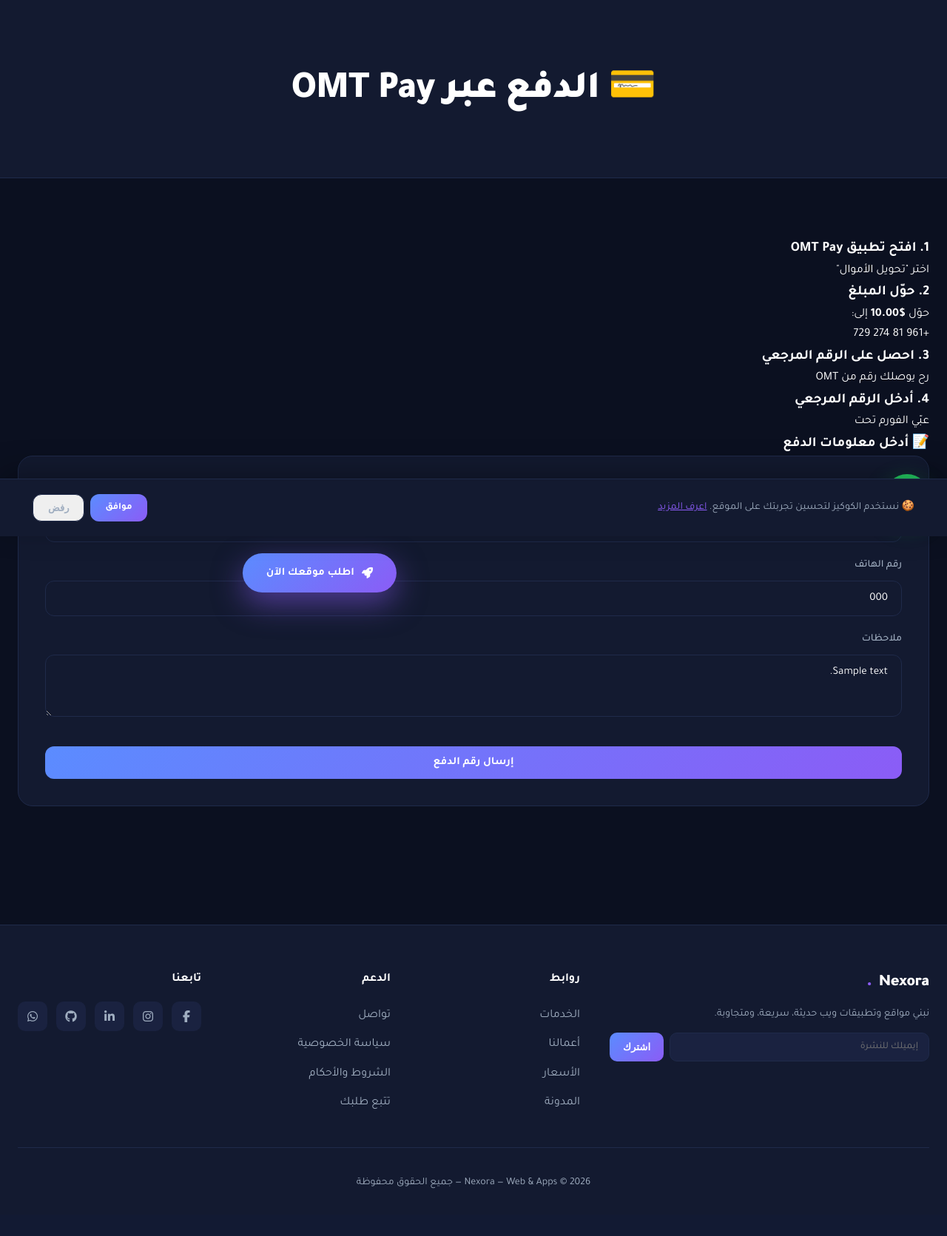
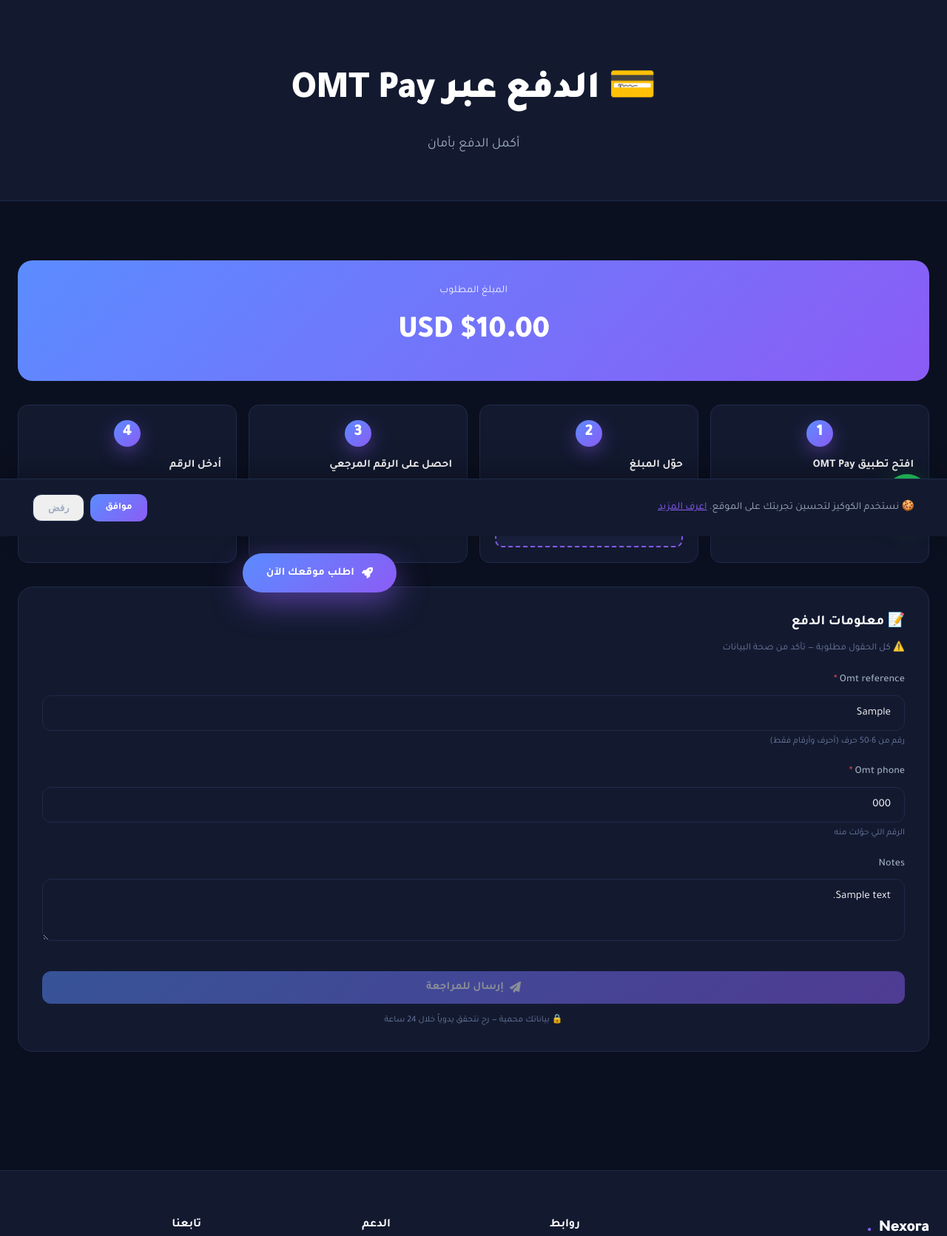
Before and after one commit to bilali822/nexora, a Django app: page /payments/omt/1/ in a window 1280 px wide. Shown: the part 75-1746 px from the top of the page at 74% size. Before the commit the page ends 1682 px from the top, so only its background shows below. Run offline with Django 5.2, Linux system fonts and the light colour scheme; a user stored in the database is signed in; tables that the repository leaves empty hold one stand-in row (values such as "Sample post").

Commit message:
Secure payment form with validation

```diff
--- a/billing/forms.py
+++ b/billing/forms.py
@@ -1,18 +1,71 @@
 from django import forms
+from django.core.exceptions import ValidationError
 from .models import Payment
 
 
 class OMTConfirmForm(forms.ModelForm):
+    omt_reference = forms.CharField(
+        max_length=50,
+        required=True,
+        widget=forms.TextInput(attrs={
+            'class': 'form-input',
+            'placeholder': 'مثال: OMT123456789',
+            'minlength': 6,
+            'maxlength': 50,
+            'pattern': '[A-Za-z0-9\\-]{6,50}',
+            'autocomplete': 'off',
+            'required': True,
+        }),
+        help_text='رقم من 6-50 حرف (أحرف وأرقام فقط)',
+    )
+    omt_phone = forms.CharField(
+        max_length=30,
+        required=True,
+        widget=forms.TextInput(attrs={
+            'class': 'form-input',
+            'placeholder': '+961 81 234 567',
+            'pattern': '[0-9+\\s\\-]{7,30}',
+            'autocomplete': 'tel',
+            'required': True,
+        }),
+        help_text='الرقم اللي حوّلت منه',
+    )
+    notes = forms.CharField(
+        required=False,
+        max_length=500,
+        widget=forms.Textarea(attrs={
+            'class': 'form-input',
+            'rows': 3,
+            'placeholder': 'ملاحظات إضافية (اختياري)',
+            'maxlength': 500,
+        }),
+    )
+
     class Meta:
         model = Payment
         fields = ['omt_reference', 'omt_phone', 'notes']
-        widgets = {
-            'omt_reference': forms.TextInput(attrs={'class': 'form-input', 'placeholder': 'OMT-123456789'}),
-            'omt_phone': forms.TextInput(attrs={'class': 'form-input', 'placeholder': '+961-XXXXXXXX'}),
-            'notes': forms.Textarea(attrs={'class': 'form-input', 'rows': 3}),
-        }
-        labels = {
-            'omt_reference': 'رقم OMT Pay المرجعي',
-            'omt_phone': 'رقم الهاتف',
-            'notes': 'ملاحظات',
-        }
+
+    def clean_omt_reference(self):
+        ref = self.cleaned_data.get('omt_reference', '').strip().upper()
+        # شيل المسافات
+        ref = ref.replace(' ', '')
+        if len(ref) < 6:
+            raise ValidationError('رقم OMT قصير جداً — 6 أحرف على الأقل')
+        if len(ref) > 50:
+            raise ValidationError('رقم OMT طويل جداً')
+        if not any(c.isdigit() for c in ref):
+            raise ValidationError('رقم OMT يجب أن يحتوي على أرقام')
+        # تحقق من عدم التكرار
+        if Payment.objects.filter(omt_reference=ref).exclude(pk=self.instance.pk).exists():
+            raise ValidationError('رقم OMT مستخدم مسبقاً')
+        return ref
+
+    def clean_omt_phone(self):
+        phone = self.cleaned_data.get('omt_phone', '').strip()
+        # شيل المسافات والشرطات
+        clean = ''.join(c for c in phone if c.isdigit() or c == '+')
+        if len(clean) < 7:
+            raise ValidationError('رقم الهاتف قصير جداً')
+        if len(clean) > 15:
+            raise ValidationError('رقم الهاتف طويل جداً')
+        return phone
--- a/billing/templates/billing/omt_payment.html
+++ b/billing/templates/billing/omt_payment.html
@@ -1,20 +1,189 @@
 {% extends 'base.html' %}
 {% block title %}الدفع عبر OMT Pay — Nexora{% endblock %}
 {% block content %}
-<section class="page-head"><div class="container"><h1>💳 الدفع عبر OMT Pay</h1></div></section>
+<section class="page-head"><div class="container">
+  <h1>💳 الدفع عبر OMT Pay</h1>
+  <p>أكمل الدفع بأمان</p>
+</div></section>
+
 <section class="section"><div class="container narrow">
+
+  <!-- Amount -->
+  <div class="payment-amount-box">
+    <span>المبلغ المطلوب</span>
+    <strong>${{ payment.amount }} {{ payment.currency }}</strong>
+  </div>
+
+  <!-- Steps -->
   <div class="payment-steps">
-    <div class="step-card"><h3>1. افتح تطبيق OMT Pay</h3><p>اختر "تحويل الأموال"</p></div>
-    <div class="step-card"><h3>2. حوّل المبلغ</h3><p>حوّل <strong>${{ payment.amount }}</strong> إلى:</p><div class="omt-number">+961 81 274 729</div></div>
-    <div class="step-card"><h3>3. احصل على الرقم المرجعي</h3><p>رح يوصلك رقم من OMT</p></div>
-    <div class="step-card"><h3>4. أدخل الرقم المرجعي</h3><p>عبّي الفورم تحت</p></div>
+    <div class="step-card">
+      <div class="step-num">1</div>
+      <h3>افتح تطبيق OMT Pay</h3>
+      <p>اختر "تحويل الأموال"</p>
+    </div>
+    <div class="step-card">
+      <div class="step-num">2</div>
+      <h3>حوّل المبلغ</h3>
+      <p>حوّل <strong>${{ payment.amount }}</strong> إلى:</p>
+      <div class="omt-number">+961 81 274 729</div>
+    </div>
+    <div class="step-card">
+      <div class="step-num">3</div>
+      <h3>احصل على الرقم المرجعي</h3>
+      <p>رح يوصلك رقم من OMT (مثال: OMT123456789)</p>
+    </div>
+    <div class="step-card">
+      <div class="step-num">4</div>
+      <h3>أدخل الرقم</h3>
+      <p>عبّي الفورم تحت — كل الحقول مطلوبة</p>
+    </div>
   </div>
+
+  <!-- Form -->
   <div class="payment-form-box">
-    <h3>📝 أدخل معلومات الدفع</h3>
-    <form method="post" class="project-form">{% csrf_token %}
-      {% for field in form %}<div class="field"><label>{{ field.label }}</label>{{ field }}</div>{% endfor %}
-      <button type="submit" class="btn-primary btn-block">إرسال رقم الدفع</button>
+    <h3>📝 معلومات الدفع</h3>
+    <p style="color:var(--text-3);font-size:13px;margin-bottom:20px;">
+      ⚠️ كل الحقول مطلوبة — تأكد من صحة البيانات
+    </p>
+
+    {% if form.non_field_errors %}
+    <div class="alert alert-error">{{ form.non_field_errors }}</div>
+    {% endif %}
+
+    <form method="post" id="paymentForm" novalidate>
+      {% csrf_token %}
+
+      <div class="field">
+        <label>{{ form.omt_reference.label }} <span style="color:#EF4444">*</span></label>
+        {{ form.omt_reference }}
+        {% if form.omt_reference.errors %}
+          <small class="error">{{ form.omt_reference.errors|striptags }}</small>
+        {% endif %}
+        <small class="help-text">{{ form.omt_reference.help_text }}</small>
+      </div>
+
+      <div class="field">
+        <label>{{ form.omt_phone.label }} <span style="color:#EF4444">*</span></label>
+        {{ form.omt_phone }}
+        {% if form.omt_phone.errors %}
+          <small class="error">{{ form.omt_phone.errors|striptags }}</small>
+        {% endif %}
+        <small class="help-text">{{ form.omt_phone.help_text }}</small>
+      </div>
+
+      <div class="field">
+        <label>{{ form.notes.label }}</label>
+        {{ form.notes }}
+        {% if form.notes.errors %}
+          <small class="error">{{ form.notes.errors|striptags }}</small>
+        {% endif %}
+      </div>
+
+      <button type="submit" class="btn-primary btn-block" id="submitBtn" disabled>
+        <i class="fas fa-paper-plane"></i> إرسال للمراجعة
+      </button>
+
+      <p style="text-align:center;color:var(--text-3);font-size:12px;margin-top:12px;">
+        🔒 بياناتك محمية — رح نتحقق يدوياً خلال 24 ساعة
+      </p>
     </form>
   </div>
+
 </div></section>
+
+<style>
+.payment-amount-box {
+  background: linear-gradient(135deg, #5B8CFF, #8B5CF6);
+  border-radius: 20px;
+  padding: 30px;
+  text-align: center;
+  margin-bottom: 32px;
+  color: #fff;
+}
+.payment-amount-box span {
+  display: block;
+  font-size: 14px;
+  opacity: 0.9;
+  margin-bottom: 8px;
+}
+.payment-amount-box strong {
+  font-size: 42px;
+  font-weight: 900;
+  letter-spacing: -1px;
+}
+.payment-steps {
+  display: grid;
+  grid-template-columns: repeat(auto-fit, minmax(220px, 1fr));
+  gap: 16px;
+  margin-bottom: 32px;
+}
+.step-card {
+  background: var(--bg-2);
+  border: 1px solid var(--border);
+  border-radius: 14px;
+  padding: 20px;
+}
+.step-num {
+  width: 36px;
+  height: 36px;
+  background: var(--grad);
+  border-radius: 50%;
+  display: flex;
+  align-items: center;
+  justify-content: center;
+  font-weight: 900;
+  color: #fff;
+  margin-bottom: 12px;
+}
+.step-card h3 { font-size: 15px; margin-bottom: 6px; }
+.step-card p { font-size: 13px; color: var(--text-2); }
+.omt-number {
+  background: var(--bg-3);
+  border: 2px dashed var(--accent);
+  border-radius: 10px;
+  padding: 12px;
+  text-align: center;
+  font-size: 18px;
+  font-weight: 900;
+  color: var(--accent);
+  margin-top: 12px;
+  letter-spacing: 1px;
+}
+.payment-form-box {
+  background: var(--bg-2);
+  border: 1px solid var(--border);
+  border-radius: 20px;
+  padding: 32px;
+}
+.payment-form-box h3 { margin-bottom: 8px; }
+.help-text { color: var(--text-3); font-size: 12px; display: block; margin-top: 4px; }
+.error { color: #EF4444; font-size: 13px; display: block; margin-top: 4px; }
+#submitBtn:disabled { opacity: 0.5; cursor: not-allowed; }
+</style>
+
+<script>
+(function() {
+  var form = document.getElementById('paymentForm');
+  var btn = document.getElementById('submitBtn');
+  var ref = form.querySelector('input[name="omt_reference"]');
+  var phone = form.querySelector('input[name="omt_phone"]');
+
+  function check() {
+    var ok = ref.value.trim().length >= 6 && phone.value.trim().length >= 7;
+    btn.disabled = !ok;
+  }
+
+  ref.addEventListener('input', check);
+  phone.addEventListener('input', check);
+
+  form.addEventListener('submit', function(e) {
+    if (btn.disabled) {
+      e.preventDefault();
+      return false;
+    }
+    btn.disabled = true;
+    btn.innerHTML = '<i class="fas fa-spinner fa-spin"></i> جاري الإرسال...';
+  });
+})();
+</script>
 {% endblock %}
--- a/billing/views.py
+++ b/billing/views.py
@@ -3,30 +3,76 @@ from django.contrib.auth.decorators import login_required
 from django.contrib import messages
 from django.core.mail import send_mail
 from django.conf import settings
+from django.utils import timezone
+from django.views.decorators.http import require_http_methods
+from django.db import transaction
 from .models import Payment
 from .forms import OMTConfirmForm
 
 
 @login_required
+@require_http_methods(['GET', 'POST'])
 def omt_payment(request, payment_id):
+    """صفحة الدفع عبر OMT Pay"""
+    # تحقق من الملكية
     payment = get_object_or_404(Payment, id=payment_id, user=request.user)
+
+    # تحقق من الحالة
+    if payment.status == 'verified':
+        messages.info(request, '✅ هذه الدفعة تم التحقق منها مسبقاً')
+        return redirect('billing:my_payments')
+    if payment.status == 'rejected':
+        messages.error(request, '❌ هذه الدفعة مرفوضة — تواصل معنا')
+        return redirect('billing:my_payments')
+    if payment.status == 'submitted':
+        messages.info(request, '⏳ دفعتك قيد المراجعة')
+        return redirect('billing:my_payments')
+
+    # تحقق من المبلغ
+    if payment.amount <= 0:
+        messages.error(request, '❌ المبلغ غير محدد — تواصل معنا')
+        return redirect('billing:my_payments')
+
     if request.method == 'POST':
         form = OMTConfirmForm(request.POST, instance=payment)
         if form.is_valid():
-            payment = form.save(commit=False)
-            payment.status = 'submitted'
-            payment.save()
-            try:
-                send_mail('دفعة جديدة - OMT Pay',
-                    f'المستخدم: {request.user.username}\nالمبلغ: ${payment.amount}\nOMT: {payment.omt_reference}',
-                    settings.DEFAULT_FROM_EMAIL, [settings.ADMIN_EMAIL], fail_silently=True)
-            except Exception:
-                pass
-            messages.success(request, '✅ تم إرسال رقم الدفع')
+            with transaction.atomic():
+                p = form.save(commit=False)
+                p.status = 'submitted'
+                p.submitted_at = timezone.now()
+                p.save()
+
+                # إيميل للإدارة
+                try:
+                    send_mail(
+                        subject=f'💰 دفعة جديدة - OMT Pay',
+                        message=f'''دفعة جديدة بانتظار التحقق:
+
+👤 المستخدم: {request.user.username}
+📧 الإيميل: {request.user.email}
+💵 المبلغ: ${p.amount} {p.currency}
+📋 رقم OMT: {p.omt_reference}
+📱 الهاتف: {p.omt_phone}
+
+🔗 تحقق: https://nexorastudiomakerwebandapps.pythonanywhere.com/admin/billing/payment/{p.id}/change/''',
+                        from_email=settings.DEFAULT_FROM_EMAIL,
+                        recipient_list=[settings.ADMIN_EMAIL],
+                        fail_silently=True,
+                    )
+                except Exception as e:
+                    print(f'Email error: {e}')
+
+            messages.success(request, '✅ تم إرسال رقم الدفع — رح نتحقق خلال 24 ساعة')
             return redirect('billing:success', payment.id)
+        else:
+            messages.error(request, '❌ في خطأ في البيانات — تحقق من الحقول')
     else:
         form = OMTConfirmForm(instance=payment)
-    return render(request, 'billing/omt_payment.html', {'payment': payment, 'form': form})
+
+    return render(request, 'billing/omt_payment.html', {
+        'payment': payment,
+        'form': form,
+    })
 
 
 @login_required
```
Also changed, not shown: billing/models.py (+42 -4 lines), billing/migrations/0002_payment_submitted_at_alter_payment_amount_and_more.py (added).
